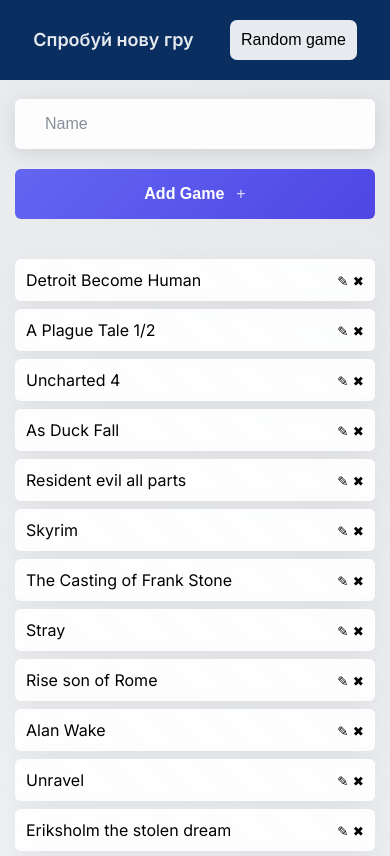
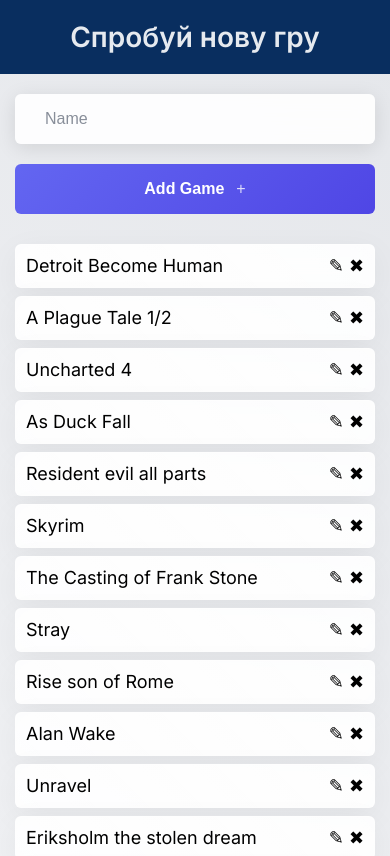
Before and after one commit to dkazarov/wtp, a website built with Vite: page index.html in a window 390 px wide. Shown: the top 856 px of the page. Built offline with nearby package versions, Linux system fonts and the light colour scheme; data requests are answered from the project's data file.

Commit message:
fix style

```diff
--- a/index.html
+++ b/index.html
@@ -21,7 +21,6 @@
 
           <h1>Спробуй нову гру</h1>
 
-          <button type="submit" class="random-btn btn--reset">Random game</button>
         </div>
       </div>
     </header>
@@ -43,7 +42,7 @@
     <footer class="footer">
       <div class="footer__inner">
         <div class="container">
-
+          <button type="submit" class="random-btn btn--reset">Random Game </button>
         </div>
       </div>
     </footer>
--- a/src/js/main.js
+++ b/src/js/main.js
@@ -1,16 +1,11 @@
-import { burgerOpen, burgerClose } from './js-components/burger';
 import { fetchData, renderData } from './js-components/fetchAndRenderData';
 import { deleteAction } from './js-components/deleteItem';
 import { postData } from './js-components/postData';
 import { updateItem } from './js-components/updateItem';
 import { getRandomGame } from './js-components/randomItem';
 
-
 // Случайная игра
 getRandomGame();
 
 // Видалити
 deleteAction();
-
-burgerOpen();
-burgerClose();
--- a/src/scss/_global.scss
+++ b/src/scss/_global.scss
@@ -9,7 +9,7 @@
 	background: linear-gradient(45deg, #f3f4f6, #e5e7eb);
 	min-height: 100vh;
 	margin: 0;
-	font-size: 16px;
+	font-size: 18px;
 }
 .wrapper {
 	display: flex;
--- a/src/scss/block/_header.scss
+++ b/src/scss/block/_header.scss
@@ -8,12 +8,15 @@
 }
 
 .header__inner {
-	display: flex;
-	justify-content: space-around;
-	align-items: center;
 	padding: 20px 0;
 	width: 100%;
 	user-select: none;
+}
+
+.header__inner h1 {
+	display: block;
+	margin: 0 auto;
+	font-size: 28px;
 }
 
 .logo {
--- a/src/scss/block/_main.scss
+++ b/src/scss/block/_main.scss
@@ -95,6 +95,14 @@
 	z-index: -1;
 }
 
+.edit-btn {
+	font-size: 100%;
+}
+
+.delete-btn {
+	font-size: 100%;
+}
+
 .edit-input {
 	outline: none;
 	border: none;
@@ -126,7 +134,8 @@
 	}
 
 	.random-btn {
-		padding: 3%;
+		padding: 3% 10%;
+		font-size: 24px;
 	}
 	.logo {
 		display: none;
@@ -135,7 +144,7 @@
 
 @media (max-width: 768px) {
 	.form {
-		margin-bottom: 40px;
+		margin-bottom: 30px;
 	}
 	.list ul {
 		grid-template-columns: repeat(auto-fill, minmax(100%, 1fr));
```
